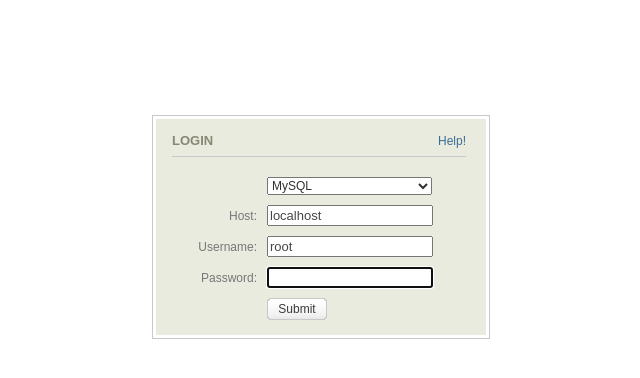
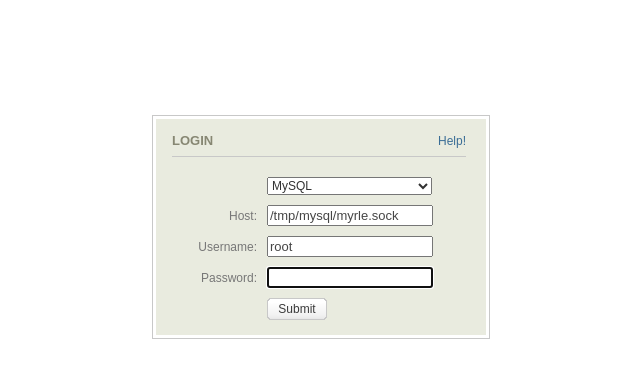
Before and after one commit to ntulip/scrapyrd, a PHP site: page /sqlbuddy/login.php in a window 1280 px wide. Shown: the top 378 px of the page, without its empty margins (319-959 px from the left). Run offline with PHP 8.4, Linux system fonts and the light colour scheme.

Commit message:
Hacking sqlbuddy to work with sockets

```diff
--- a/public/sqlbuddy/config.php
+++ b/public/sqlbuddy/config.php
@@ -17,7 +17,7 @@ MIT license
 /* The values below are for the login.php page */
 
 $sbconfig['DefaultAdapter'] = "mysql";
-$sbconfig['DefaultHost'] = "localhost";
+$sbconfig['DefaultHost'] = "/tmp/mysql/myrle.sock";
 $sbconfig['DefaultUser'] = "root";
 
 /*
--- a/public/sqlbuddy/login.php
+++ b/public/sqlbuddy/login.php
@@ -52,7 +52,11 @@ if (($adapter != "sqlite" && $host && $user && ($pass || $_POST)) || ($adapter =
 		$user = "";
 		$pass = "";
 	} else {
-		$connString = "$adapter:host=$host";
+		if (strpos('.sock', $host) !== false) {
+			$connString = "$adapter:host=$host";
+		} else {
+			$connString = "$adapter:unix_socket=$host";
+		}
 		$connCheck = new SQL($connString, $user, $pass);
 	}
 
```
